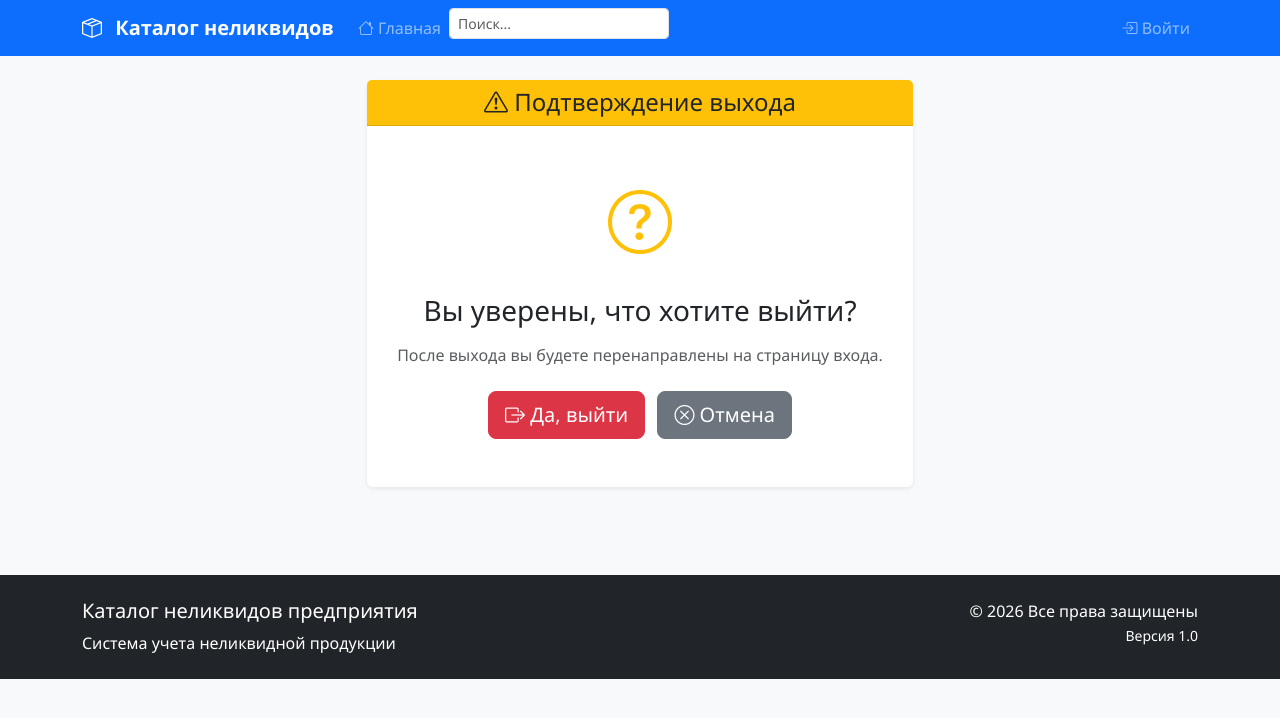
After one commit to mikhailouski/nonliquid_catalog, a Django app: page /logout/ in a window 1280 px wide. The commit adds this page. Shown: the top 718 px of the page. Run offline with Django 5.2, Linux system fonts and the light colour scheme; parts of the project's set-up code (start-up, migrations or seed data) failed here and were passed over.

Commit message:
UI tweaks

```diff
--- a/apps/catalog/views.py
+++ b/apps/catalog/views.py
@@ -18,6 +18,9 @@ from .forms import (
 )
 from .decorators import can_edit_product, can_delete_product, can_add_to_subdivision
 from .models import Profile
+from django.contrib.auth import logout
+from django.shortcuts import redirect
+from django.contrib import messages
 
 class HomeView(ListView):
     """Главная страница - список подразделений"""
@@ -499,7 +502,7 @@ def quick_product_create(request, subdivision_code):
     subdivision = get_object_or_404(Subdivision, code=subdivision_code)
 
     # Проверка прав
-    if not subdivision.can_add_product(request.user):
+    if not subdivision.can_user_add_product(request.user):
         messages.error(
             request,
             'У вас нет прав для добавления продуктов в это подразделение'
@@ -564,3 +567,19 @@ def check_product_code(request, subdivision_code):
         'valid': not exists,
         'message': 'Код уже используется в этом подразделении' if exists else 'Код доступен'
     })
+
+def custom_logout(request):
+    """Кастомный выход из системы с подтверждением"""
+    if request.method == 'POST':
+        # Выходим из системы
+        logout(request)
+        messages.success(request, 'Вы успешно вышли из системы')
+        # Перенаправляем на страницу подтверждения
+        return redirect('logout_confirmation')
+
+    # Если GET запрос, показываем форму подтверждения
+    return render(request, 'catalog/logout_confirm.html')
+
+def logout_confirmation(request):
+    """Страница подтверждения выхода"""
+    return render(request, 'catalog/logged_out.html')
--- a/config/urls.py
+++ b/config/urls.py
@@ -4,11 +4,12 @@ from django.conf import settings
 from django.conf.urls.static import static
 from django.contrib.auth import views as auth_views
 from apps.catalog.forms import CustomLoginForm
+from apps.catalog.views import custom_logout, logout_confirmation
 
 urlpatterns = [
     path('admin/', admin.site.urls),
 
-    # ОЧЕНЬ ВАЖНО: login должен быть определен ДО include
+    # Вход
     path('login/',
          auth_views.LoginView.as_view(
              template_name='catalog/login.html',
@@ -16,9 +17,10 @@ urlpatterns = [
              redirect_authenticated_user=True
          ),
          name='login'),
-    path('logout/',
-         auth_views.LogoutView.as_view(next_page='home'),
-         name='logout'),
+
+    # Выход - ДОЛЖЕН БЫТЬ ЗДЕСЬ, перед include
+    path('logout/', custom_logout, name='logout'),
+    path('logout/confirmation/', logout_confirmation, name='logout_confirmation'),
 
     # Все остальные пути каталога
     path('', include('apps.catalog.urls')),
--- a/static/js/main.js
+++ b/static/js/main.js
@@ -27,14 +27,11 @@ function togglePasswordVisibility(inputId) {
 
 // Инициализация при загрузке страницы
 document.addEventListener('DOMContentLoaded', function() {
-    // Автоматическое скрытие alert через 5 секунд
-    setTimeout(function() {
-        const alerts = document.querySelectorAll('.alert:not(.alert-permanent)');
-        alerts.forEach(function(alert) {
-            const bsAlert = new bootstrap.Alert(alert);
-            bsAlert.close();
-        });
-    }, 5000);
+
+    const alerts = document.querySelectorAll('.alert');
+    alerts.forEach(function(alert) {
+        new bootstrap.Alert(alert);
+    });
 
     // Подсветка активных ссылок в навигации
     const currentPath = window.location.pathname;
--- a/templates/base.html
+++ b/templates/base.html
@@ -61,7 +61,8 @@
                                         <i class="bi bi-person"></i> Профиль
                                     </a>
                                 </li>
-                                {% if user.is_superuser or user.groups.all %}
+                                <!-- Показываем кнопку админки только для персонала -->
+                                {% if user.is_staff or user.is_superuser %}
                                 <li>
                                     <a class="dropdown-item" href="/admin/" target="_blank">
                                         <i class="bi bi-gear"></i> Админка
@@ -70,6 +71,7 @@
                                 {% endif %}
                                 <li><hr class="dropdown-divider"></li>
                                 <li>
+                                    <!-- Ссылка на страницу подтверждения выхода -->
                                     <a class="dropdown-item text-danger" href="{% url 'logout' %}">
                                         <i class="bi bi-box-arrow-right"></i> Выйти
                                     </a>
@@ -88,7 +90,7 @@
         </div>
     </nav>
 
-    <!-- Сообщения -->
+    <!-- Сообщения - БЕЗ автозакрытия -->
     {% if messages %}
     <div class="container mt-3">
         {% for message in messages %}
--- /dev/null
+++ b/templates/catalog/logout_confirm.html
@@ -0,0 +1,36 @@
+{% extends 'base.html' %}
+
+{% block title %}Подтверждение выхода{% endblock %}
+
+{% block content %}
+<div class="row justify-content-center">
+    <div class="col-md-6">
+        <div class="card">
+            <div class="card-header text-center bg-warning">
+                <h4 class="mb-0">
+                    <i class="bi bi-exclamation-triangle"></i> Подтверждение выхода
+                </h4>
+            </div>
+            <div class="card-body text-center py-5">
+                <i class="bi bi-question-circle text-warning" style="font-size: 4rem;"></i>
+                <h3 class="mt-4">Вы уверены, что хотите выйти?</h3>
+                <p class="text-muted mt-3">
+                    После выхода вы будете перенаправлены на страницу входа.
+                </p>
+
+                <div class="mt-4">
+                    <form method="post" action="{% url 'logout' %}">
+                        {% csrf_token %}
+                        <button type="submit" class="btn btn-danger btn-lg">
+                            <i class="bi bi-box-arrow-right"></i> Да, выйти
+                        </button>
+                        <a href="{% url 'home' %}" class="btn btn-secondary btn-lg ms-2">
+                            <i class="bi bi-x-circle"></i> Отмена
+                        </a>
+                    </form>
+                </div>
+            </div>
+        </div>
+    </div>
+</div>
+{% endblock %}
--- a/templates/catalog/user_profile.html
+++ b/templates/catalog/user_profile.html
@@ -123,7 +123,7 @@
                         <li>Вы можете работать в подразделении: <strong>{{ user.profile.subdivision.name }}</strong></li>
                         {% endif %}
 
-                        <!-- Используем кастомный тег для проверки групп -->
+                        <!-- Используем переменные из контекста -->
                         {% if is_editor %}
                         <li>Вы можете создавать и редактировать записи в своем подразделении</li>
                         {% endif %}
@@ -172,7 +172,8 @@
                         {% endif %}
                     </div>
                     <div class="col-md-4">
-                        {% if user.is_superuser %}
+                        <!-- Показываем кнопку админки только для персонала -->
+                        {% if user.is_staff or user.is_superuser %}
                         <a href="/admin/" class="btn btn-outline-danger w-100" target="_blank">
                             <i class="bi bi-gear"></i> Панель администратора
                         </a>
```
Also changed, not shown: apps/catalog/management/commands/create_test_users.py (+33 -11 lines), apps/catalog/urls.py (+13 -15 lines), templates/catalog/logged_out.html (added, +33 -0 lines).
